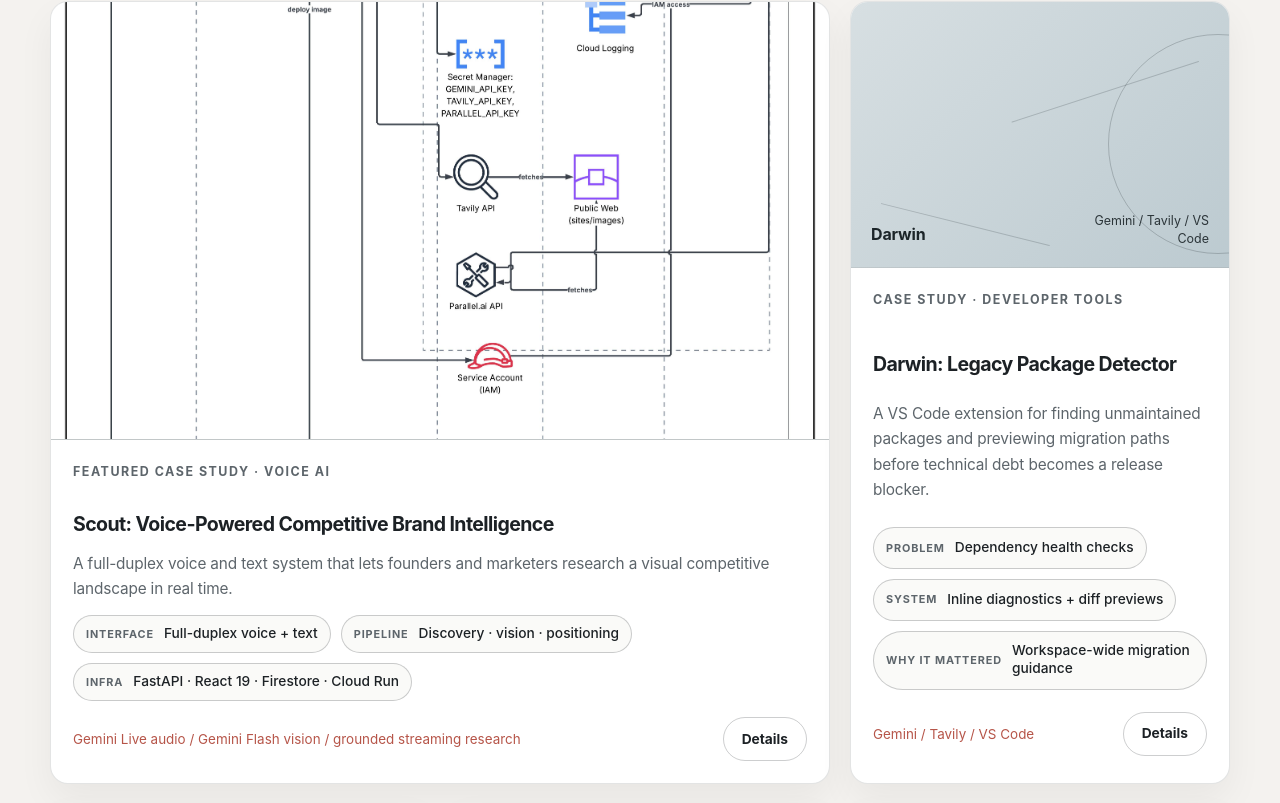
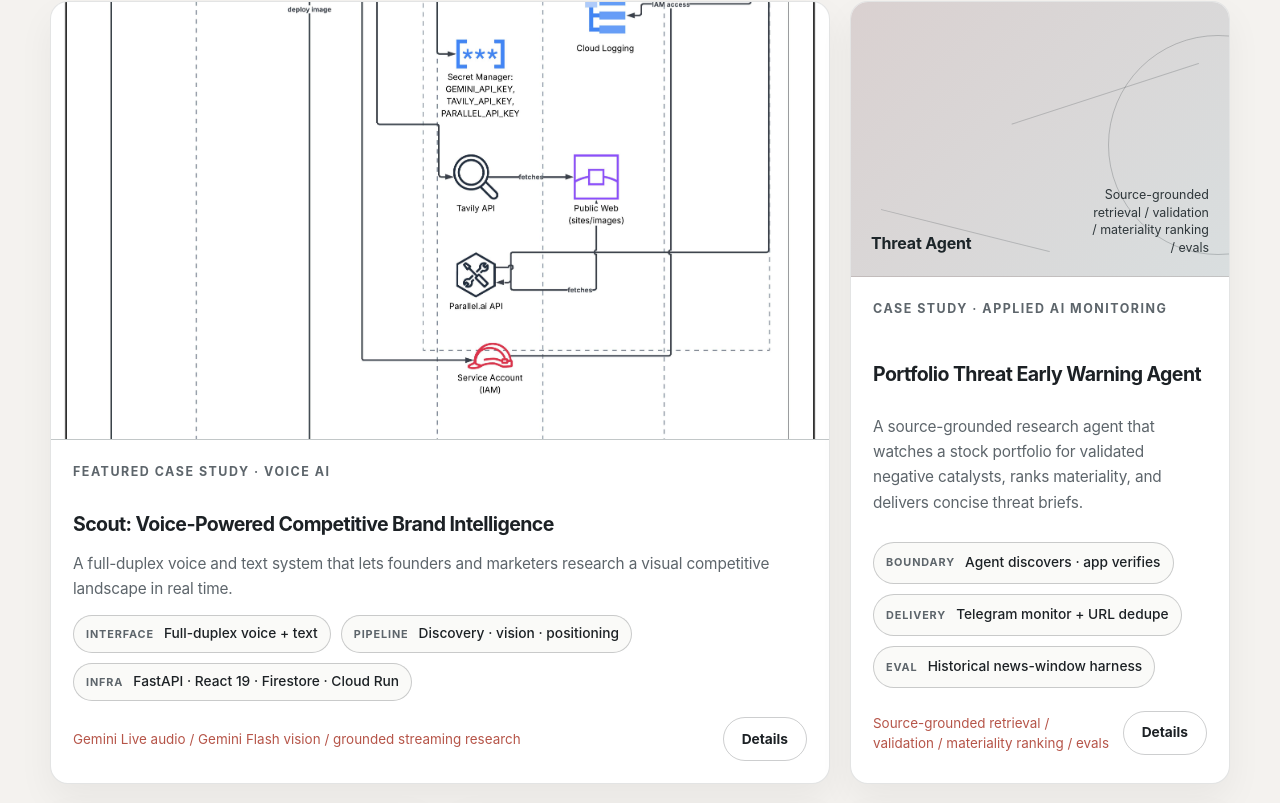
Before and after one commit to Dinesh-Tejus/website, a React (Vite) app: page / in a window 1280 px wide. Shown: the part 2318-3121 px from the top of the page. Built offline with nearby package versions, Linux system fonts and the light colour scheme.

Commit message:
Add portfolio threat agent project

```diff
--- a/src/App.jsx
+++ b/src/App.jsx
@@ -34,6 +34,26 @@
       ['Infra', 'FastAPI · React 19 · Firestore · Cloud Run'],
     ],
     link: 'https://github.com/Dinesh-Tejus/Scout',
+  },
+  {
+    id: 'portfolio-threat-agent',
+    category: 'builds',
+    type: 'Case study · Applied AI monitoring',
+    title: 'Portfolio Threat Early Warning Agent',
+    shortTitle: 'Threat Agent',
+    excerpt: 'A source-grounded research agent that watches a stock portfolio for validated negative catalysts, ranks materiality, and delivers concise threat briefs.',
+    body: [
+      'Portfolio Threat Early Warning Agent is a local research-and-monitoring system for investors who want portfolio-specific awareness without turning the product into a trading bot. A user supplies a portfolio JSON, then the agent searches the web with Tavily for recent negative catalysts that could matter to each holding.',
+      'The important reliability boundary is deliberate: the agent discovers candidate threats, while the application verifies each claim against retrieved source snippets, enriches approved signals with Yahoo Finance market context, ranks materiality using exposure, sector concentration, stop distance, recency, severity, and price reaction, then renders a concise threat brief.',
+      'Monitor mode sends validated new threats to Telegram and dedupes by source URL. The project explicitly avoids price prediction, trade recommendations, and stop changes, and includes a historical evaluation harness over known news windows that scores ticker, event, date, and materiality labels instead of rewarding final wording.',
+    ],
+    signal: 'Source-grounded retrieval / validation / materiality ranking / evals',
+    proof: [
+      ['Boundary', 'Agent discovers · app verifies'],
+      ['Delivery', 'Telegram monitor + URL dedupe'],
+      ['Eval', 'Historical news-window harness'],
+    ],
+    link: 'https://github.com/Dinesh-Tejus/Portfolio-Threat-Early-Warning-Agent',
   },
   {
     id: 'darwin',
```
